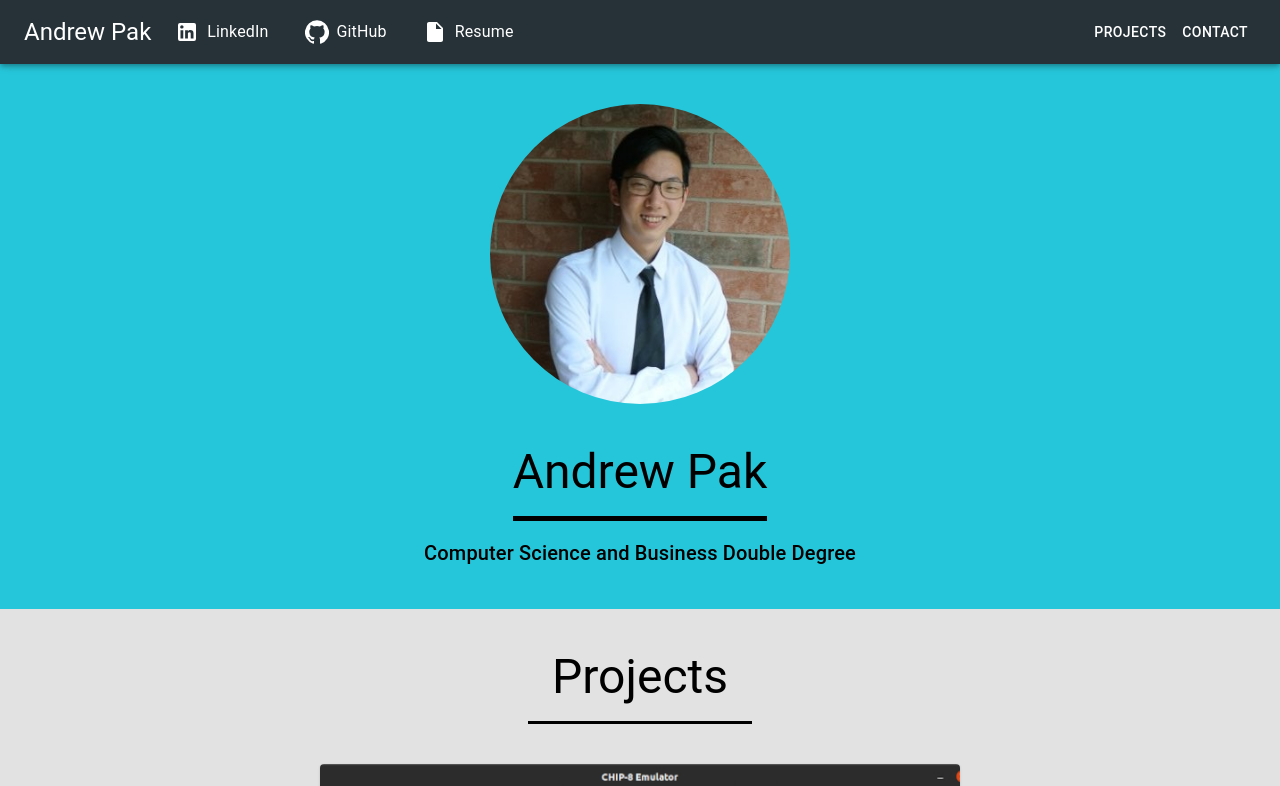
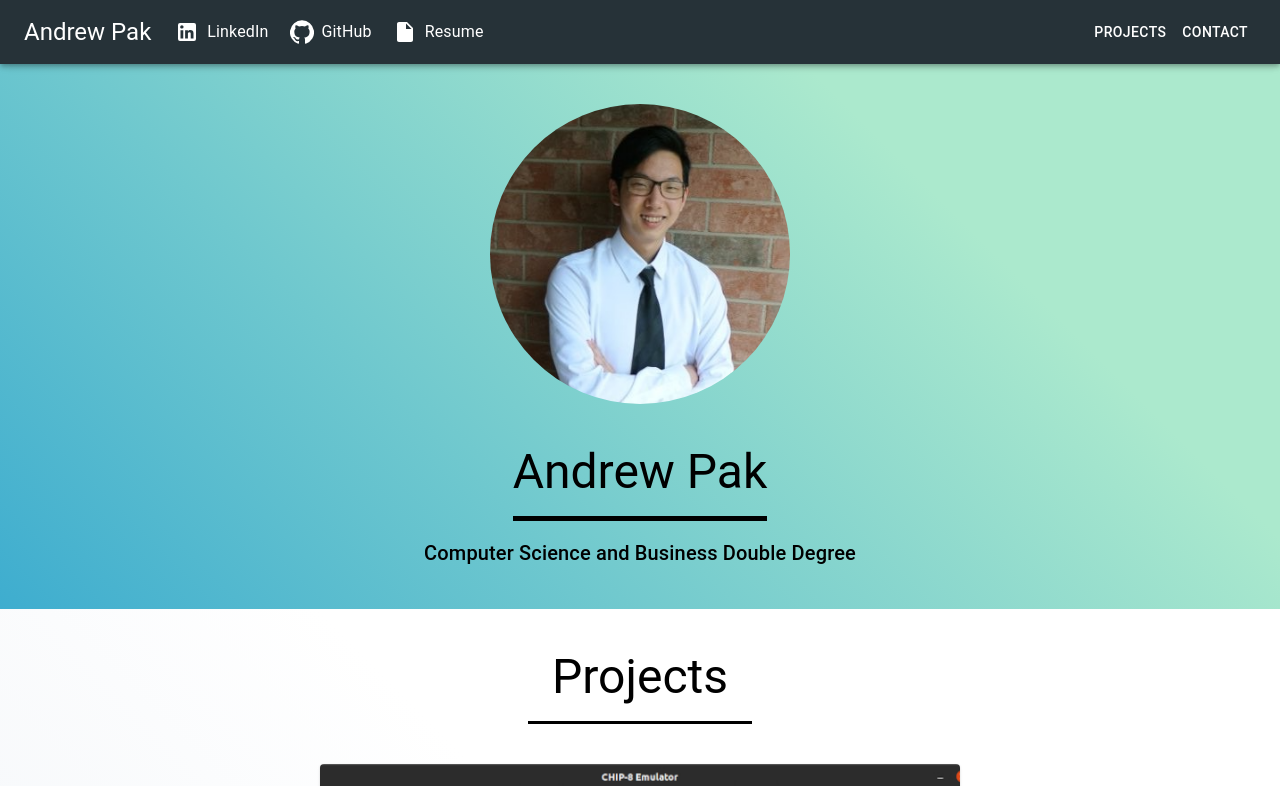
Before and after one commit to Dimuendo/portfolio-website, a React (Create React App) app: page / in a window 1280 px wide. Shown: the top 786 px of the page. Built offline with nearby package versions, Linux system fonts and the light colour scheme.

Commit message:
Updated resume; Updated colors

```diff
--- a/src/Components/BasePage.jsx
+++ b/src/Components/BasePage.jsx
@@ -4,6 +4,7 @@ import AppBar from '@material-ui/core/AppBar';
 import Toolbar from '@material-ui/core/Toolbar';
 import Typography from '@material-ui/core/Typography';
 import Button from '@material-ui/core/Button';
+import ButtonGroup from '@material-ui/core/ButtonGroup';
 import IconButton from '@material-ui/core/IconButton';
 import LinkedInIcon from '@material-ui/icons/LinkedIn';
 import GitHubIcon from '@material-ui/icons/GitHub';
@@ -22,7 +23,7 @@ const useStyles = makeStyles((theme) => ({
         marginLeft: 'auto'
     },
     iconButton: {
-        marginRight: theme.spacing(3)
+        marginRight: theme.spacing(1)
     },
     icon: {
         marginRight: theme.spacing(1)
@@ -35,7 +36,7 @@ const theme = createMuiTheme({
           main: '#263238',
         },
         secondary: {
-            main: '#263238',
+            main: '#020039',
         },
     },
 });
@@ -56,7 +57,7 @@ function BasePage() {
                         <Typography variant="h5" className={classes.title}>
                             Andrew Pak
                         </Typography>
-                        <div className={classes.buttonContainer}>
+                        <ButtonGroup className={classes.buttonContainer} variant="text" color='primary'>
                             <Tooltip title='LinkedIn'>
                                 <IconButton edge='start' className={classes.iconButton} color='inherit' aria-label='LinkedInIcon' href='https://www.linkedin.com/in/andrew-pak-5a4580150/' target='_blank' rel='noopener noreferrer'>
                                     <LinkedInIcon className={classes.icon}></LinkedInIcon>
@@ -81,7 +82,7 @@ function BasePage() {
                                     </Typography>
                                 </IconButton>
                             </Tooltip>
-                        </div>
+                        </ButtonGroup>
                         <div className={classes.navTitleContainer}>
                             {/* <Button onClick={() => executeScroll(introRef)} color="inherit">About Me</Button> */}
                             <Button onClick={() => executeScroll(projectsRef)} color="inherit">Projects</Button>
--- a/src/Components/Intro.jsx
+++ b/src/Components/Intro.jsx
@@ -6,7 +6,8 @@ import Box from '@material-ui/core/Box';
 
 const useStyles = makeStyles((theme) => ({
     root: {
-        backgroundColor: '#26c6da',
+        // backgroundColor: '#26c6da',
+        background: 'linear-gradient(45deg, #3EADCF 0%, #ABE9CD 74%)',
         display: 'flex',
         flexDirection: 'column',
         alignItems:'center',
--- a/src/Components/Projects.jsx
+++ b/src/Components/Projects.jsx
@@ -11,7 +11,7 @@ import sortingVisualizer from '../Static/sorting_visualizer.jpg'
 
 const useStyles = makeStyles((theme) => ({
     root: {
-        backgroundColor: '#E1E2E1',
+        background: 'linear-gradient(45deg, #D7E1EC 0%, #FFFFFF 74%);',
         display: 'flex',
         flexDirection: 'column',
         alignItems:'center',
```
Also changed, not shown: 1 other file (tests, documents, lock files or other folders).
